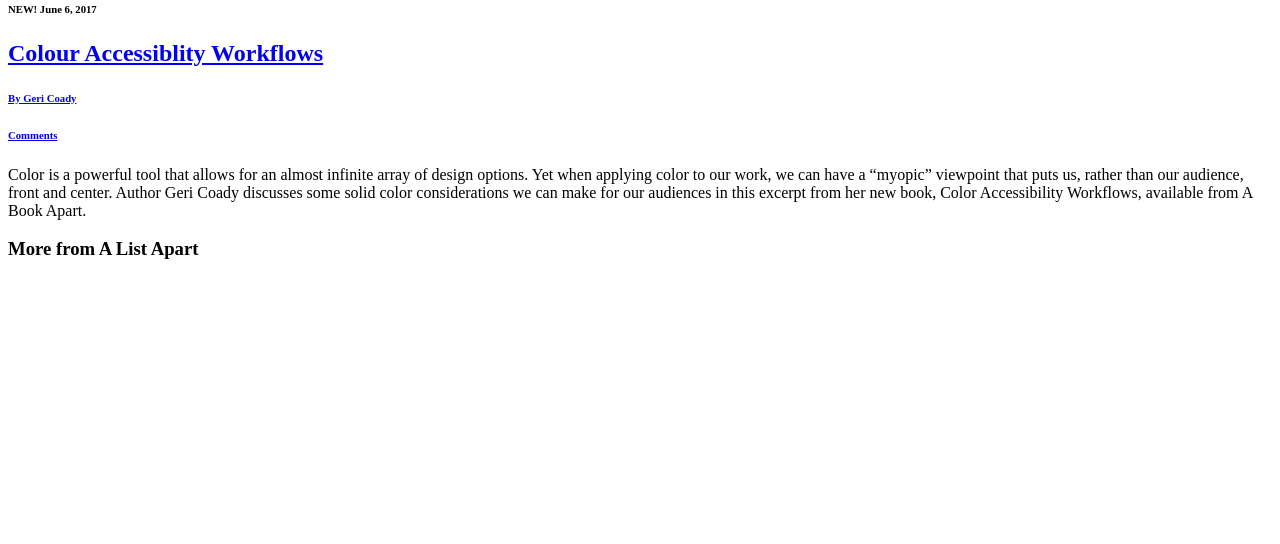
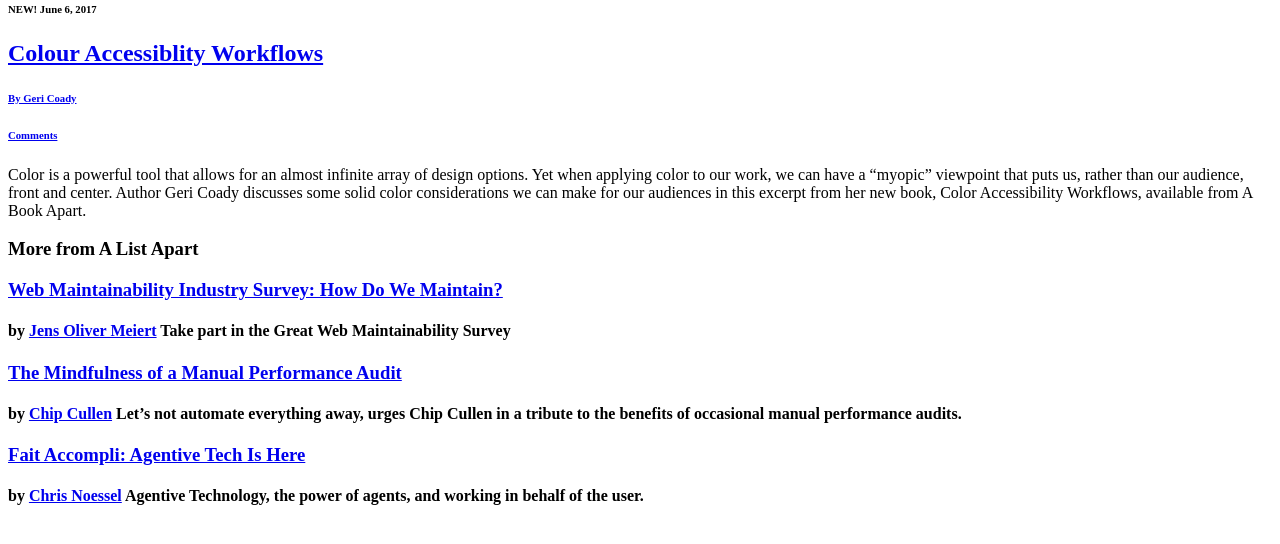
Before and after one commit to martinegagne/html_layout, a plain HTML site: page index.html in a window 1280 px wide. Shown: the part 226-770 px from the top of the page. Drawn offline with Linux system fonts and the light colour scheme.

Commit message:
added blog posts 2, 3, 4

```diff
--- a/index.html
+++ b/index.html
@@ -26,9 +26,9 @@
       6ADTK3LC6AIPZ3JCEAI5537CASI6K7KC6BDL277FTBI6K3EHJNCLSIZZRCCLSIZ">asset_
       banner</a>
       <p1>brought to you by:</p1>
-      <p2><a href="https://aneventapart.com/">AN EVENT APART</a>. 10+ years of design
-      , code, and content for web & interaction designers. $100 off with code
-      AEAALA.
+      <p2><a href="https://aneventapart.com/">AN EVENT APART</a>. 10+ years of
+        design, code, and content for web & interaction designers. $100 off with
+        code AEAALA.
       </p2>
       <a href="https://aneventapart.com/">https://aneventapart.com/
       </a>
@@ -38,22 +38,26 @@
     81.jpg">A List Apart excerpt illustration<img src="alistapart_excerpt_
     illustration.jpeg" alt="excerpt_illustration"></a>
 
-<article>
+<article class="Blog post 1">
   <h6>NEW! June 6, 2017</h6>
+
   <h2>
     <a href="https://alistapart.com/article/color-accessibility-workflows">
       Colour Accessiblity Workflows
     </a>
   </h2>
+
   <h6>
     <a href="https://alistapart.com/author/gericoady">By Geri Coady
     </a>
   </h6>
+
   <h6>
     <a href="
     https://alistapart.com/article/color-accessibility-workflows#comments">
     Comments</a>
   </h6>
+
   <p>Color is a powerful tool that allows for an almost infinite array of design
      options. Yet when applying color to our work, we can have a “myopic”
      viewpoint that puts us, rather than our audience, front and center. Author
@@ -62,7 +66,44 @@
      available from A Book Apart.
   </p>
 </article>
+
 <h3>More from A List Apart
 </h3>
+
+<article class="Blog post 3">
+  <h3>
+    <a href="https://alistapart.com/article/web-maintainability-survey">
+      Web Maintainability Industry Survey: How Do We Maintain?
+  </a>
+  </h3>
+  <h4>by <a href="https://alistapart.com/author/jens-oliver-meiert">Jens Oliver
+    Meiert</a>
+    Take part in the Great Web Maintainability Survey
+  </h4>
+</article>
+
+<article class="Blog post 2">
+  <h3>
+    <a href="https://alistapart.com/article/mindfulness-of-a-manual-
+    performance-audit"> The Mindfulness of a Manual Performance Audit
+  </a>
+  </h3>
+  <h4>by <a href="https://alistapart.com/author/chip-cullen">Chip Cullen</a>
+    Let’s not automate everything away, urges Chip Cullen in a tribute to the
+    benefits of occasional manual performance audits.
+  </h4>
+</article>
+
+<article class="Blog post 3">
+  <h3>
+    <a href="https://alistapart.com/article/fait-accompli-agentive-tech-is-here"
+    > Fait Accompli: Agentive Tech Is Here
+  </a>
+  </h3>
+  <h4>by <a href="https://alistapart.com/author/chris-noessel">Chris Noessel</a>
+    Agentive Technology, the power of agents, and working in behalf of the user.
+  </h4>
+</article>
+
   </body>
 </html>
```
